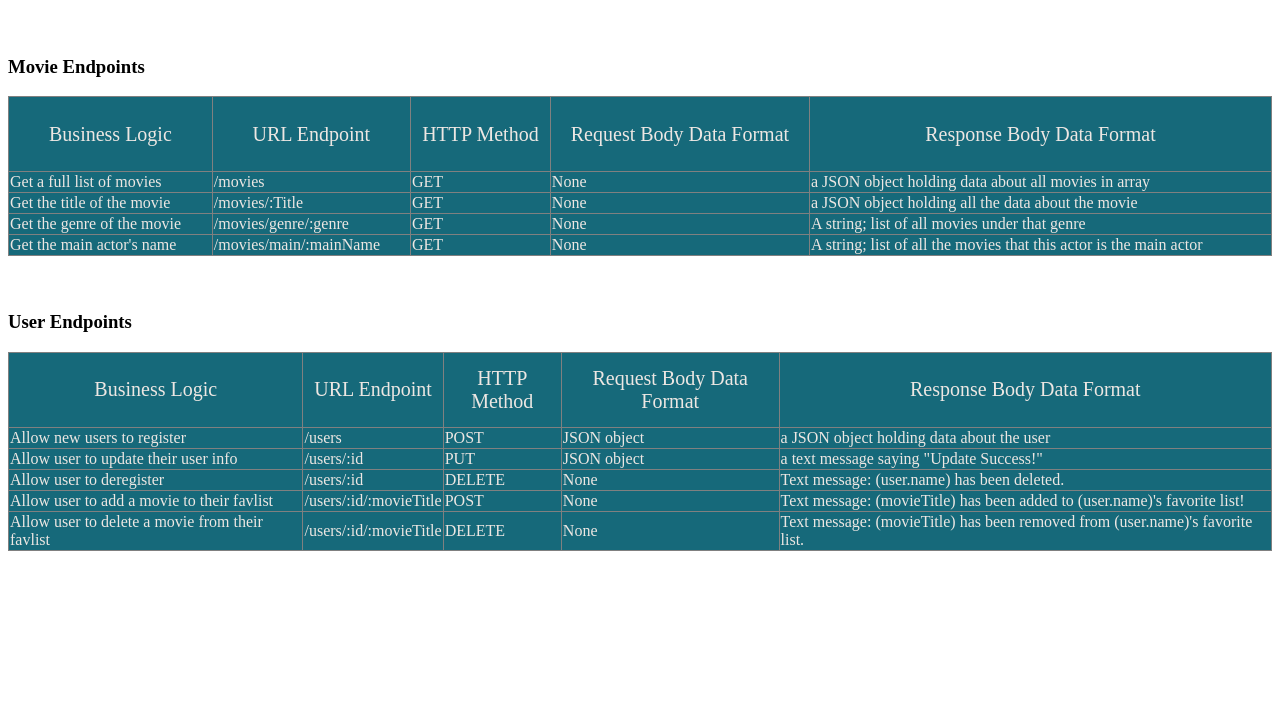
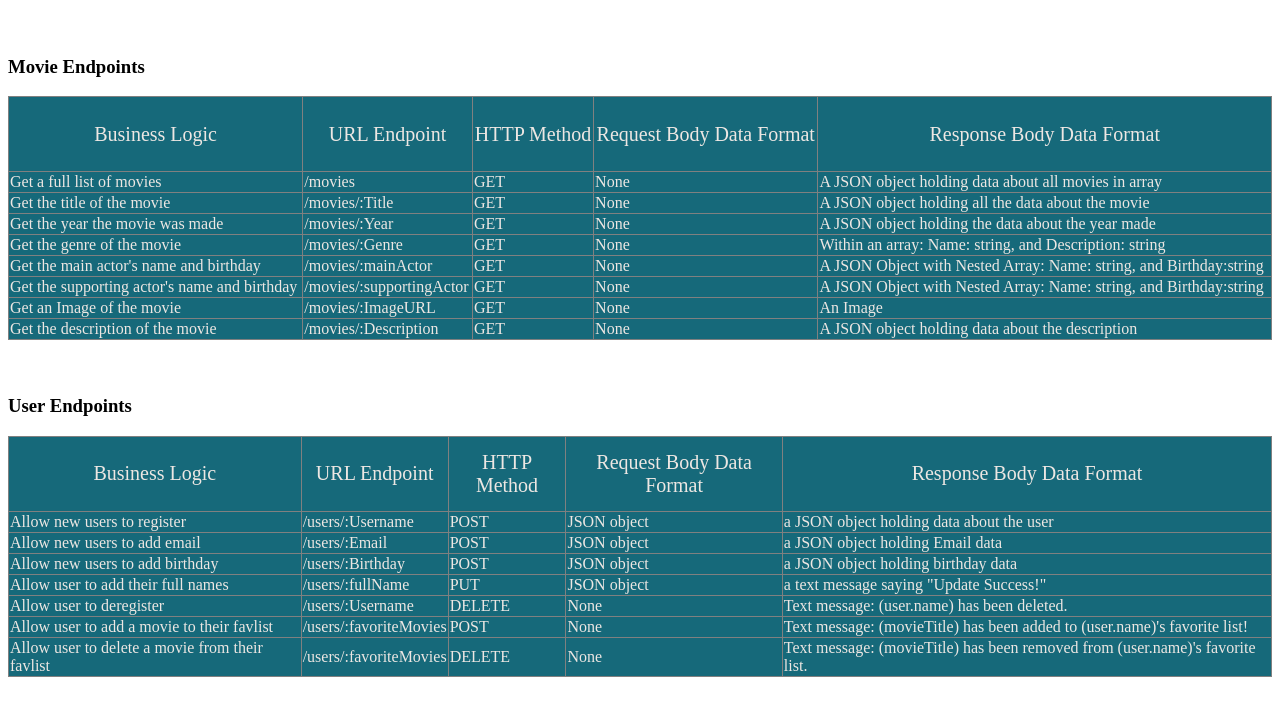
Before and after one commit to SoyaKiss/Film-Fiesta, a website: page documentation.html in a window 1280 px wide. Shown: the part 61-776 px from the top of the page. Drawn offline with Linux system fonts and the light colour scheme.

Commit message:
Updated Endpoints; now linked with MongoDB

```diff
--- a/documentation.html
+++ b/documentation.html
@@ -23,27 +23,60 @@
         <td>/movies</td>
         <td>GET</td>
         <td>None</td>
-        <td>a JSON object holding data about all movies in array</td>
+        <td>A JSON object holding data about all movies in array</td>
       </tr>
       <tr>
         <td>Get the title of the movie</td>
         <td>/movies/:Title</td>
         <td>GET</td>
         <td>None</td>
-        <td>a JSON object holding all the data about the movie</td>
+        <td>A JSON object holding all the data about the movie</td>
       </tr>
-        <td>Get the genre of the movie</td>
-        <td>/movies/genre/:genre</td>
+      <tr>
+        <td>Get the year the movie was made</td>
+        <td>/movies/:Year</td>
         <td>GET</td>
         <td>None</td>
-        <td>A string; list of all movies under that genre</td>
+        <td>A JSON object holding the data about the year made</td>
       </tr>
       <tr>
-        <td>Get the main actor's name</td>
-        <td>/movies/main/:mainName</td>
+        <td>Get the genre of the movie</td>
+        <td>/movies/:Genre</td>
         <td>GET</td>
         <td>None</td>
-        <td>A string; list of all the movies that this actor is the main actor</td>
+        <td>Within an array: Name: string, and Description: string</td>
+      </tr>
+      <tr>
+        <td>Get the main actor's name and birthday</td>
+        <td>/movies/:mainActor</td>
+        <td>GET</td>
+        <td>None</td>
+        <td>
+          A JSON Object with Nested Array: Name: string, and Birthday:string
+        </td>
+      </tr>
+      <tr>
+        <td>Get the supporting actor's name and birthday</td>
+        <td>/movies/:supportingActor</td>
+        <td>GET</td>
+        <td>None</td>
+        <td>
+          A JSON Object with Nested Array: Name: string, and Birthday:string
+        </td>
+      </tr>
+      <tr>
+        <td>Get an Image of the movie</td>
+        <td>/movies/:ImageURL</td>
+        <td>GET</td>
+        <td>None</td>
+        <td>An Image</td>
+      </tr>
+      <tr>
+        <td>Get the description of the movie</td>
+        <td>/movies/:Description</td>
+        <td>GET</td>
+        <td>None</td>
+        <td>A JSON object holding data about the description</td>
       </tr>
     </table>
     <br />
@@ -59,36 +92,56 @@
       </tr>
       <tr>
         <td>Allow new users to register</td>
-        <td>/users</td>
+        <td>/users/:Username</td>
         <td>POST</td>
         <td>JSON object</td>
         <td>a JSON object holding data about the user</td>
       </tr>
       <tr>
-        <td>Allow user to update their user info</td>
-        <td>/users/:id</td>
+        <td>Allow new users to add email</td>
+        <td>/users/:Email</td>
+        <td>POST</td>
+        <td>JSON object</td>
+        <td>a JSON object holding Email data</td>
+      </tr>
+      <tr>
+        <td>Allow new users to add birthday</td>
+        <td>/users/:Birthday</td>
+        <td>POST</td>
+        <td>JSON object</td>
+        <td>a JSON object holding birthday data</td>
+      </tr>
+      <tr>
+        <td>Allow user to add their full names</td>
+        <td>/users/:fullName</td>
         <td>PUT</td>
         <td>JSON object</td>
         <td>a text message saying "Update Success!"</td>
       </tr>
       <td>Allow user to deregister</td>
-      <td>/users/:id</td>
+      <td>/users/:Username</td>
       <td>DELETE</td>
       <td>None</td>
       <td>Text message: (user.name) has been deleted.</td>
       <tr>
         <td>Allow user to add a movie to their favlist</td>
-        <td>/users/:id/:movieTitle</td>
+        <td>/users/:favoriteMovies</td>
         <td>POST</td>
         <td>None</td>
-        <td>Text message: (movieTitle) has been added to (user.name)'s favorite list!</td>
+        <td>
+          Text message: (movieTitle) has been added to (user.name)'s favorite
+          list!
+        </td>
       </tr>
       <tr>
         <td>Allow user to delete a movie from their favlist</td>
-        <td>/users/:id/:movieTitle</td>
+        <td>/users/:favoriteMovies</td>
         <td>DELETE</td>
         <td>None</td>
-        <td>Text message: (movieTitle) has been removed from (user.name)'s favorite list.</td>
+        <td>
+          Text message: (movieTitle) has been removed from (user.name)'s
+          favorite list.
+        </td>
       </tr>
     </table>
   </body>
```
Also changed, not shown: public/documentation.html (+7 -0 lines), screenshots/2.7_ScreenShots/Query_Delete.JPG (added), screenshots/2.7_ScreenShots/Query_Read_01.JPG (added), screenshots/2.7_ScreenShots/Query_Read_02.JPG (added), screenshots/2.7_ScreenShots/Query_Read_03.JPG (added), screenshots/2.7_ScreenShots/Query_Update_01.JPG (added), screenshots/2.7_ScreenShots/Query_Update_02.JPG (added), screenshots/2.7_ScreenShots/Query_Update_03.JPG (added), screenshots/2.7_ScreenShots/Screenshot_01.JPG (added), screenshots/2.7_ScreenShots/Screenshot_02.JPG (added), screenshots/2.7_ScreenShots/Screenshot_03.JPG (added), screenshots/2.7_ScreenShots/Screenshot_04.JPG (added), screenshots/2.7_ScreenShots/Screenshot_05.JPG (added), screenshots/2.7_ScreenShots/_Archive/Query_Read_01.JPG (added), 3 more files.
